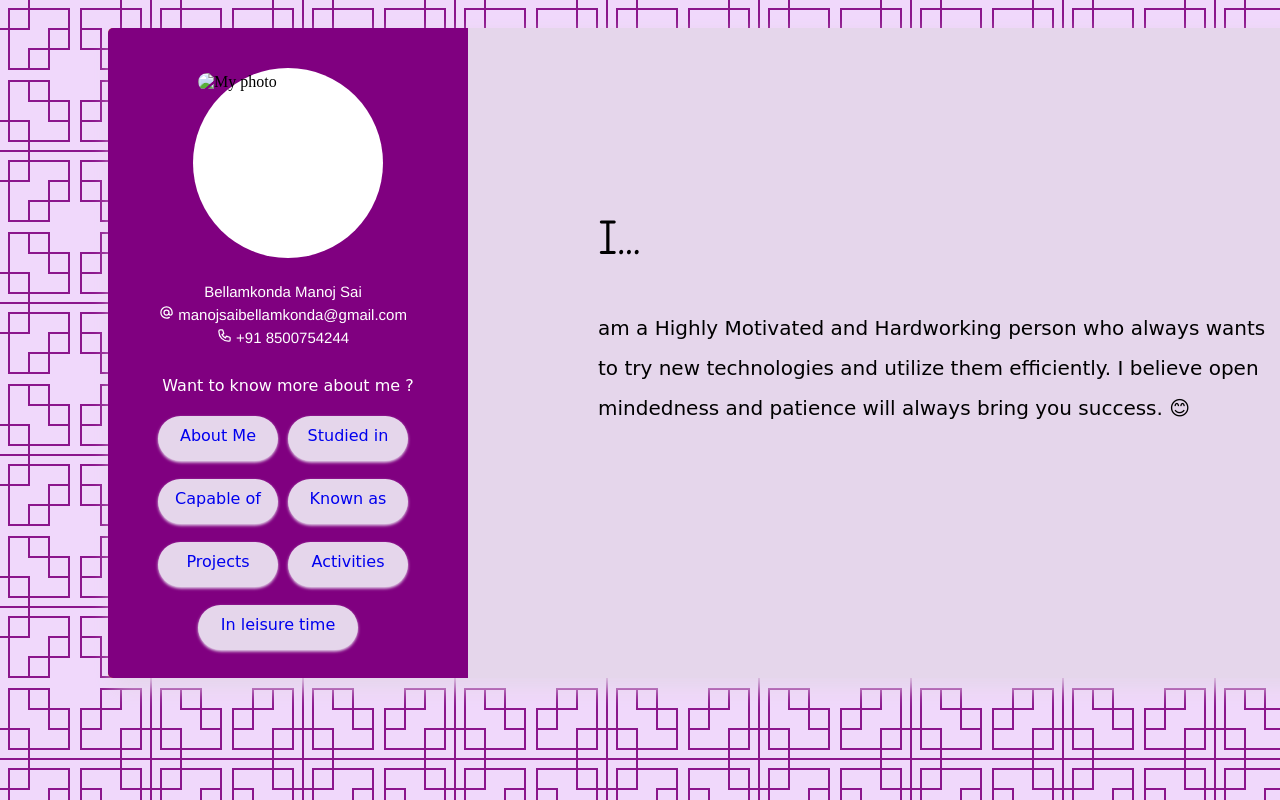
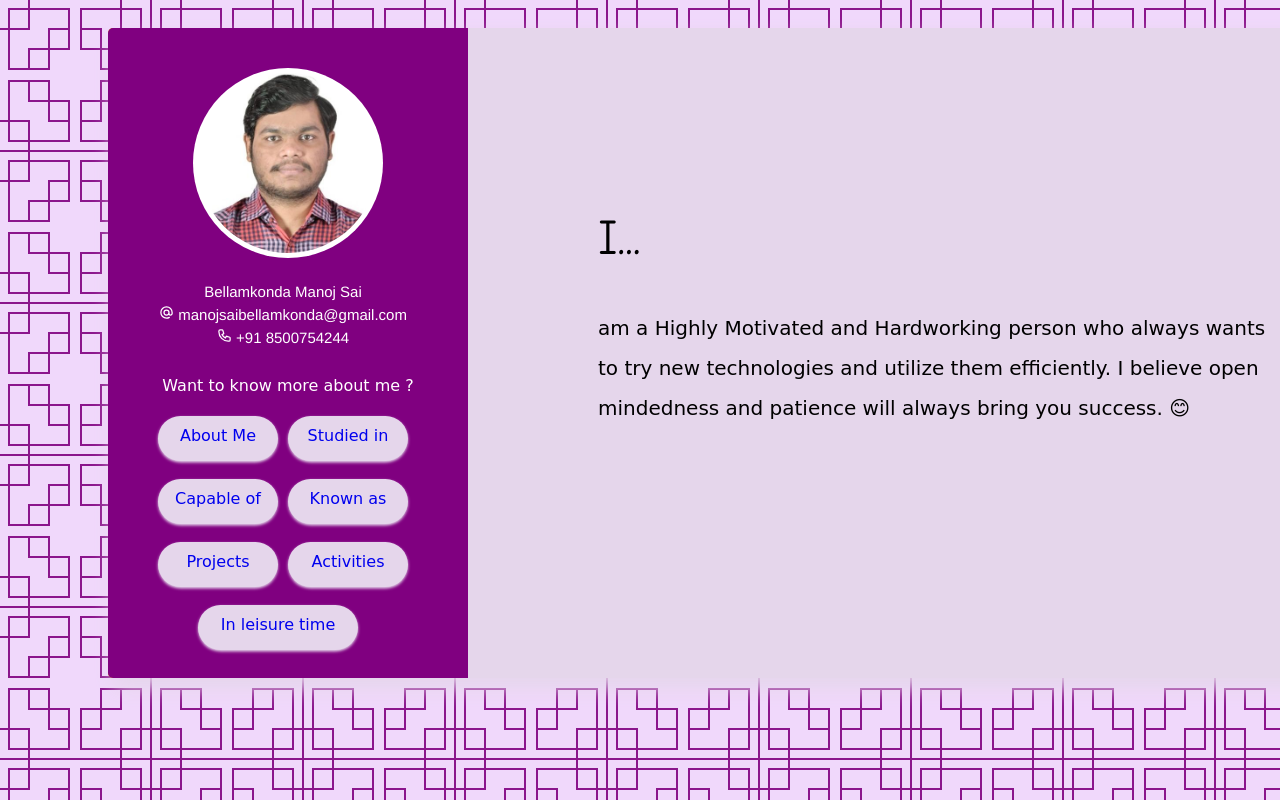
Before and after one commit to bmanojsai/AboutMe1, a plain HTML site: page index.html in a window 1280 px wide. Shown: the top 800 px of the page. Drawn offline with Linux system fonts and the light colour scheme.

Commit message:
updated profile pic image

```diff
--- a/index.html
+++ b/index.html
@@ -180,7 +180,7 @@ and open the template in the editor.
 
                 <div id="profile_pic_div">
 
-                    <img id="profile_pic" src="img/Manoj Sai.jpg" alt="My photo">
+                    <img id="profile_pic" src="Manoj Sai.jpg" alt="My photo">
 
                 </div>
 
```
